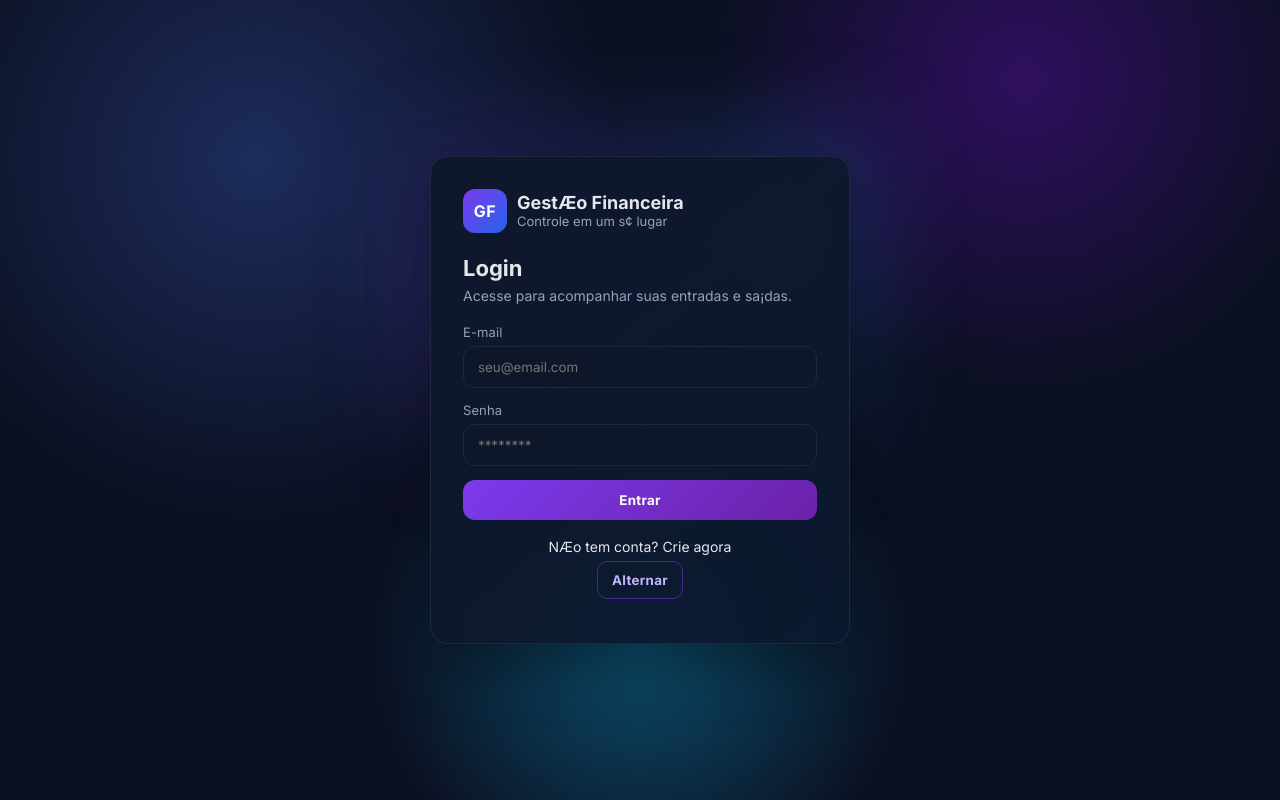
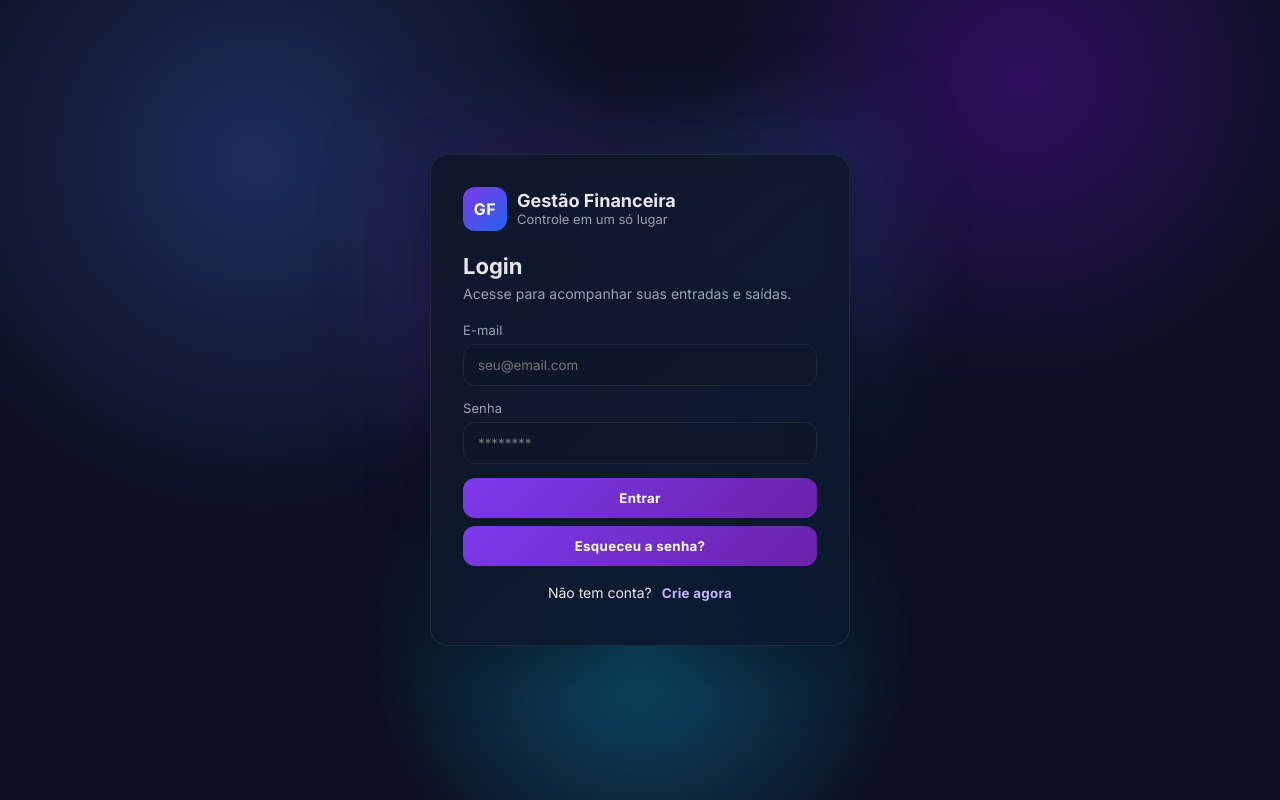
Before and after one commit to hector741/grest-ofinanceira, a plain HTML site: page index.html in a window 1280 px wide. Drawn offline with Linux system fonts and the light colour scheme; no server answers.

Commit message:
Update index.html

```diff
--- a/index.html
+++ b/index.html
@@ -2,215 +2,64 @@
 <html lang="pt-br">
 <head>
 <meta charset="UTF-8">
-<title>Acesso - GestÆo Financeira</title>
+<meta name="viewport" content="width=device-width, initial-scale=1">
+<meta name="theme-color" content="#0b1021">
+<title>Acesso - Gestão Financeira</title>
 <link rel="preconnect" href="https://fonts.googleapis.com">
 <link rel="preconnect" href="https://fonts.gstatic.com" crossorigin>
 <link href="https://fonts.googleapis.com/css2?family=Inter:wght@400;600;700&display=swap" rel="stylesheet">
+<link rel="manifest" href="manifest.json">
+<link rel="icon" type="image/png" sizes="192x192" href="icon-192.png">
+<link rel="apple-touch-icon" href="icon-192.png">
 
 <script src="https://www.gstatic.com/firebasejs/10.7.1/firebase-app-compat.js"></script>
 <script src="https://www.gstatic.com/firebasejs/10.7.1/firebase-auth-compat.js"></script>
 
 <style>
-*{
-  box-sizing:border-box;
-  margin:0;
-  padding:0;
-  font-family:'Inter',system-ui,-apple-system,BlinkMacSystemFont,'Segoe UI',sans-serif;
+*{ box-sizing:border-box; margin:0; padding:0; font-family:'Inter',system-ui,-apple-system,'Segoe UI',sans-serif; }
+:root{
+  --bg:#0b1021; --panel:#0f172a; --card:#0b192f; --primary:#7c3aed; --primary-strong:#6b21a8;
+  --text:#e5e7eb; --muted:#94a3b8; --stroke:#1f2937; --error:#f87171;
 }
-
-:root{
-  --bg:#0b1021;
-  --panel:#0f172a;
-  --card:#0b192f;
-  --primary:#7c3aed;
-  --primary-strong:#6b21a8;
-  --text:#e5e7eb;
-  --muted:#94a3b8;
-  --stroke:#1f2937;
-  --error:#f87171;
-}
-
-body{
-  min-height:100vh;
-  background:radial-gradient(circle at 20% 20%, #1d2c5c 0, transparent 30%), radial-gradient(circle at 80% 10%, #2f0f5f 0, transparent 25%), radial-gradient(circle at 50% 80%, #0b4d6b 0, transparent 30%), var(--bg);
-  display:flex;
-  align-items:center;
-  justify-content:center;
-  padding:20px;
-  color:var(--text);
-}
-
-.shell{
-  width:100%;
-  max-width:420px;
-  position:relative;
-}
-
-.glow{
-  position:absolute;
-  inset:-40px;
-  background:radial-gradient(circle at 30% 30%, rgba(124,58,237,0.28), transparent 45%), radial-gradient(circle at 80% 20%, rgba(59,130,246,0.25), transparent 45%);
-  filter:blur(40px);
-  z-index:0;
-  pointer-events:none;
-}
-
-.card{
-  position:relative;
-  z-index:1;
-  background:linear-gradient(140deg, rgba(15,23,42,0.95), rgba(11,25,47,0.95));
-  border:1px solid rgba(148,163,184,0.12);
-  padding:32px;
-  border-radius:18px;
-  box-shadow:0 20px 60px rgba(0,0,0,0.35);
-  backdrop-filter:blur(10px);
-}
-
-.logo{
-  display:flex;
-  align-items:center;
-  gap:10px;
-  margin-bottom:22px;
-}
-
-.logo .badge{
-  width:44px;
-  height:44px;
-  border-radius:12px;
-  background:linear-gradient(135deg, #7c3aed, #2563eb);
-  display:grid;
-  place-items:center;
-  color:#fff;
-  font-weight:700;
-  letter-spacing:0.5px;
-}
-
-.logo .text span{
-  display:block;
-  line-height:1.2;
-}
-
-.logo .text .title{
-  font-weight:700;
-  font-size:18px;
-}
-
-.logo .text .subtitle{
-  color:var(--muted);
-  font-size:13px;
-}
-
-.card h2{
-  text-align:left;
-  margin-bottom:6px;
-  font-size:22px;
-}
-
-.subtitle-block{
-  color:var(--muted);
-  font-size:14px;
-  margin-bottom:20px;
-}
-
-.form-group{
-  margin-bottom:14px;
-}
-
-label{
-  display:block;
-  margin-bottom:6px;
-  color:var(--muted);
-  font-size:13px;
-  letter-spacing:0.1px;
-}
-
-input{
-  width:100%;
-  padding:12px 14px;
-  border-radius:12px;
-  border:1px solid var(--stroke);
-  background:rgba(15,23,42,0.7);
-  color:var(--text);
-  transition:border-color 0.15s ease, box-shadow 0.15s ease;
-}
-
-input:focus{
-  outline:none;
-  border-color:rgba(124,58,237,0.8);
-  box-shadow:0 0 0 3px rgba(124,58,237,0.2);
-}
-
-button{
-  width:100%;
-  padding:12px 14px;
-  background:linear-gradient(135deg, var(--primary), var(--primary-strong));
-  color:#fff;
-  border:none;
-  border-radius:12px;
-  cursor:pointer;
-  font-weight:700;
-  letter-spacing:0.3px;
-  transition:transform 0.12s ease, box-shadow 0.12s ease, filter 0.12s ease;
-}
-
-button:hover{
-  transform:translateY(-1px);
-  box-shadow:0 15px 30px rgba(124,58,237,0.35);
-  filter:brightness(1.04);
-}
-
-button:active{
-  transform:translateY(0);
-  box-shadow:0 10px 18px rgba(124,58,237,0.25);
-}
-
-.switch{
-  text-align:center;
-  margin-top:18px;
-  font-size:14px;
-  color:var(--text);
-}
-
-.switch button{
-  width:auto;
-  margin-top:6px;
-  padding:10px 14px;
-  background:transparent;
-  border:1px solid rgba(124,58,237,0.5);
-  color:#c4b5fd;
-  border-radius:10px;
-  box-shadow:none;
-}
-
-.switch button:hover{
-  transform:none;
-  box-shadow:0 8px 16px rgba(124,58,237,0.2);
-}
-
-.error{
-  color:var(--error);
-  font-size:14px;
-  text-align:center;
-  margin-top:12px;
-}
+body{min-height:100vh;background:radial-gradient(circle at 20% 20%, #1d2c5c 0, transparent 30%), radial-gradient(circle at 80% 10%, #2f0f5f 0, transparent 25%), radial-gradient(circle at 50% 80%, #0b4d6b 0, transparent 30%), var(--bg);display:flex;align-items:center;justify-content:center;padding:20px;color:var(--text);}
+.shell{width:100%;max-width:420px;position:relative;}
+.glow{position:absolute;inset:-40px;background:radial-gradient(circle at 30% 30%, rgba(124,58,237,0.28), transparent 45%), radial-gradient(circle at 80% 20%, rgba(59,130,246,0.25), transparent 45%);filter:blur(40px);z-index:0;pointer-events:none;}
+.card{position:relative;z-index:1;background:linear-gradient(140deg, rgba(15,23,42,0.95), rgba(11,25,47,0.95));border:1px solid rgba(148,163,184,0.12);padding:32px;border-radius:18px;box-shadow:0 20px 60px rgba(0,0,0,0.35);backdrop-filter:blur(10px);}
+.logo{display:flex;align-items:center;gap:10px;margin-bottom:22px;}
+.logo .badge{width:44px;height:44px;border-radius:12px;background:linear-gradient(135deg, #7c3aed, #2563eb);display:grid;place-items:center;color:#fff;font-weight:700;letter-spacing:0.5px;}
+.logo .text span{display:block;line-height:1.2;}
+.logo .text .title{font-weight:700;font-size:18px;}
+.logo .text .subtitle{color:var(--muted);font-size:13px;}
+.card h2{text-align:left;margin-bottom:6px;font-size:22px;}
+.subtitle-block{color:var(--muted);font-size:14px;margin-bottom:20px;}
+.form-group{margin-bottom:14px;}
+label{display:block;margin-bottom:6px;color:var(--muted);font-size:13px;letter-spacing:0.1px;}
+input{width:100%;padding:12px 14px;border-radius:12px;border:1px solid var(--stroke);background:rgba(15,23,42,0.7);color:var(--text);transition:border-color 0.15s ease, box-shadow 0.15s ease;}
+input:focus{outline:none;border-color:rgba(124,58,237,0.8);box-shadow:0 0 0 3px rgba(124,58,237,0.2);}
+button{width:100%;padding:12px 14px;background:linear-gradient(135deg, var(--primary), var(--primary-strong));color:#fff;border:none;border-radius:12px;cursor:pointer;font-weight:700;letter-spacing:0.3px;transition:transform 0.12s ease, box-shadow 0.12s ease, filter 0.12s ease;}
+button:hover{transform:translateY(-1px);box-shadow:0 15px 30px rgba(124,58,237,0.35);filter:brightness(1.04);}
+button:active{transform:translateY(0);box-shadow:0 10px 18px rgba(124,58,237,0.25);}
+.switch{text-align:center;margin-top:18px;font-size:14px;color:var(--text);}
+.switch .link-switch{width:auto;margin-left:6px;padding:0;background:transparent;border:none;color:#c4b5fd;border-radius:10px;box-shadow:none;font-weight:700;}
+.switch .link-switch:hover{text-decoration:underline;}
+.error{color:var(--error);font-size:14px;text-align:center;margin-top:12px;}
 </style>
 </head>
 
 <body>
-
 <div class="shell">
   <div class="glow"></div>
   <div class="card">
     <div class="logo">
       <div class="badge">GF</div>
       <div class="text">
-        <span class="title">GestÆo Financeira</span>
-        <span class="subtitle">Controle em um s¢ lugar</span>
+        <span class="title">Gestão Financeira</span>
+        <span class="subtitle">Controle em um só lugar</span>
       </div>
     </div>
 
     <h2 id="titulo">Login</h2>
-    <div class="subtitle-block" id="subtitulo">Acesse para acompanhar suas entradas e sa¡das.</div>
+    <div class="subtitle-block" id="subtitulo">Acesse para acompanhar suas entradas e saídas.</div>
 
     <div class="form-group">
       <label for="email">E-mail</label>
@@ -222,10 +71,11 @@ button:active{
     </div>
 
     <button type="button" onclick="acao()">Entrar</button>
+    <button type="button" class="link-switch" style="margin-top:8px;" onclick="esqueciSenha()">Esqueceu a senha?</button>
 
     <div class="switch">
-      <div id="texto-switch">NÆo tem conta? Crie agora</div>
-      <button type="button" onclick="alternar()">Alternar</button>
+      <span id="texto-switch-prefix">Não tem conta?</span>
+      <button type="button" class="link-switch" onclick="alternar()" id="btn-switch">Crie agora</button>
     </div>
 
     <div class="error" id="erro"></div>
@@ -233,7 +83,6 @@ button:active{
 </div>
 
 <script>
-// Firebase
 const firebaseConfig = {
   apiKey: "AIzaSyDdFbFNylaD-VvB4BvGDUUvIWK3-0Od-gI",
   authDomain: "login-e-dados.firebaseapp.com",
@@ -251,7 +100,6 @@ let modo = "login"; // login | registro
 function alternar(){
   const titulo = document.getElementById("titulo");
   const botao = document.querySelector(".card > button");
-  const texto = document.getElementById("texto-switch");
   const subtitulo = document.getElementById("subtitulo");
   document.getElementById("erro").innerText = "";
 
@@ -259,14 +107,16 @@ function alternar(){
     modo = "registro";
     titulo.innerText = "Criar Conta";
     botao.innerText = "Registrar";
-    texto.innerText = "J  tem conta? Fa‡a login";
-    subtitulo.innerText = "Abra sua conta e comece a organizar seus n£meros.";
+    document.getElementById("texto-switch-prefix").innerText = "Já tem conta?";
+    document.getElementById("btn-switch").innerText = "Fazer login";
+    subtitulo.innerText = "Abra sua conta e comece a organizar seus números.";
   }else{
     modo = "login";
     titulo.innerText = "Login";
     botao.innerText = "Entrar";
-    texto.innerText = "NÆo tem conta? Crie agora";
-    subtitulo.innerText = "Acesse para acompanhar suas entradas e sa¡das.";
+    document.getElementById("texto-switch-prefix").innerText = "Não tem conta?";
+    document.getElementById("btn-switch").innerText = "Crie agora";
+    subtitulo.innerText = "Acesse para acompanhar suas entradas e saídas.";
   }
 }
 
@@ -295,8 +145,8 @@ function registrar(){
     .then(()=> window.location.href = "app.html")
     .catch(e=>{
       const map = {
-        "auth/email-already-in-use": "Este e-mail ja esta cadastrado.",
-        "auth/invalid-email": "E-mail invalido.",
+        "auth/email-already-in-use": "Este e-mail já está cadastrado.",
+        "auth/invalid-email": "E-mail inválido.",
         "auth/weak-password": "Senha fraca. Use pelo menos 6 caracteres."
       };
       erro.innerText = map[e.code] || ("Erro ao registrar: " + (e.message || e.code));
@@ -314,19 +164,41 @@ function login(){
     .then(()=> window.location.href = "app.html")
     .catch(e=>{
       const map = {
-        "auth/user-not-found": "E-mail ou senha invalidos.",
-        "auth/wrong-password": "E-mail ou senha invalidos.",
-        "auth/invalid-credential": "E-mail ou senha invalidos.",
-        "auth/invalid-email": "E-mail invalido."
+        "auth/user-not-found": "E-mail ou senha inválidos.",
+        "auth/wrong-password": "E-mail ou senha inválidos.",
+        "auth/invalid-credential": "E-mail ou senha inválidos.",
+        "auth/invalid-email": "E-mail inválido."
       };
       erro.innerText = map[e.code] || ("Erro ao entrar: " + (e.message || e.code));
+    });
+}
+
+function esqueciSenha(){
+  const email = document.getElementById("email").value.trim();
+  const erro = document.getElementById("erro");
+  if(!email){
+    erro.innerText = "Informe seu e-mail para redefinir a senha.";
+    return;
+  }
+  auth.sendPasswordResetEmail(email)
+    .then(()=>{ erro.innerText = "Enviamos um e-mail com o link de redefinição."; })
+    .catch(e=>{
+      const map = {
+        "auth/user-not-found": "E-mail não encontrado.",
+        "auth/invalid-email": "E-mail inválido."
+      };
+      erro.innerText = map[e.code] || ("Erro ao enviar: " + (e.message || e.code));
     });
 }
 
 auth.onAuthStateChanged((user)=>{
   if(user){ window.location.href = "app.html"; }
 });
+
+// Registrar service worker (PWA)
+if('serviceWorker' in navigator){
+  navigator.serviceWorker.register('service-worker.js').catch(err=>console.warn('SW falhou', err));
+}
 </script>
-
 </body>
 </html>
```
